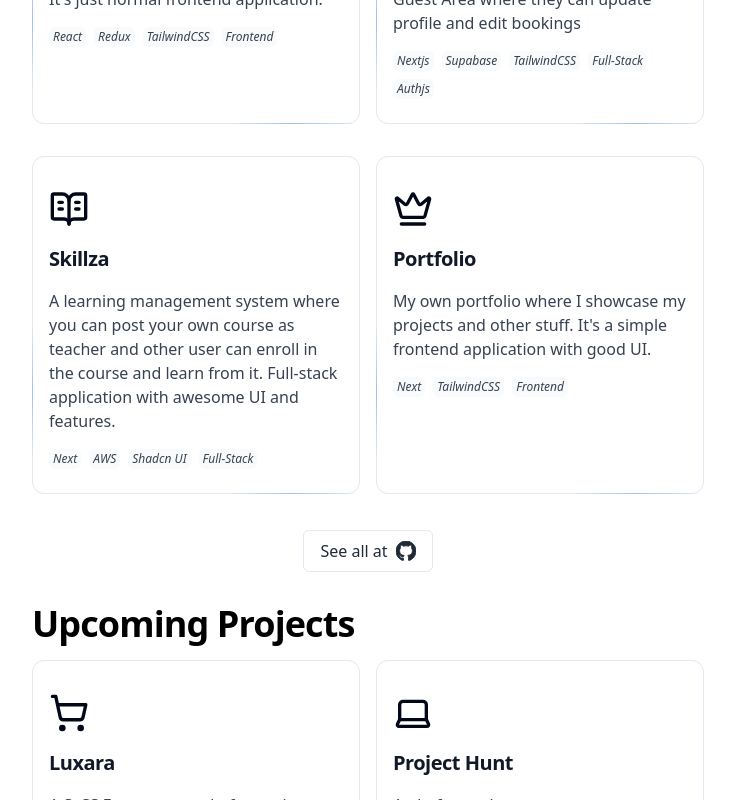
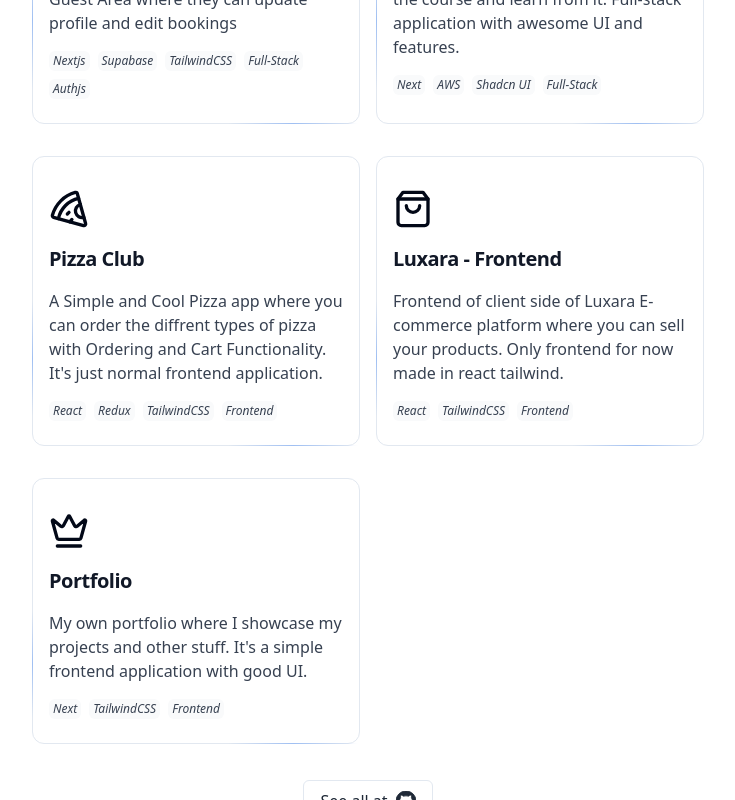
Before and after one commit to Itzsoham/portfolio, a Next.js app: page /projects in a window 1280 px wide. Shown: the part 1020-1820 px from the top of the page, without its empty margins (272-1007 px from the left). Built offline with nearby package versions, Linux system fonts and the light colour scheme.

Commit message:
added new project

```diff
--- a/constants/index.ts
+++ b/constants/index.ts
@@ -6,6 +6,7 @@ import {
   Crown,
   Laptop,
   PizzaIcon,
+  ShoppingBag,
   ShoppingCartIcon,
 } from "lucide-react";
 
@@ -81,6 +82,23 @@ export const Projects = [
     tags: ["React", "Supabase", "Material UI", "Full-Stack"],
   },
   {
+    title: "Royal Stay Client",
+    description:
+      "A Client Side version of The Royal Stay where diffrent users come and Login with Google and book the cabins. Guest Area where they can update profile and edit bookings",
+    href: "https://royal-stay.vercel.app/",
+    icon: BedSingleIcon,
+    tags: ["Nextjs", "Supabase", "TailwindCSS", "Full-Stack", "Authjs"],
+  },
+
+  {
+    title: "Skillza",
+    description:
+      " A learning management system where you can post your own course as teacher and other user can enroll in the course and learn from it. Full-stack application with awesome UI and features.",
+    href: "https://skillza.vercel.app/",
+    icon: BookOpenText,
+    tags: ["Next", "AWS", "Shadcn UI", "Full-Stack"],
+  },
+  {
     title: "Pizza Club",
     description:
       "A Simple and Cool Pizza app where you can order the diffrent types of pizza with Ordering and Cart Functionality. It's just normal frontend application.",
@@ -89,20 +107,12 @@ export const Projects = [
     tags: ["React", "Redux", "TailwindCSS", "Frontend"],
   },
   {
-    title: "Royal Stay Client",
+    title: "Luxara - Frontend",
     description:
-      "A Client Side version of The Royal Stay where diffrent users come and Login with Google and book the cabins. Guest Area where they can update profile and edit bookings",
-    href: "https://royal-stay.vercel.app/",
-    icon: BedSingleIcon,
-    tags: ["Nextjs", "Supabase", "TailwindCSS", "Full-Stack", "Authjs"],
-  },
-  {
-    title: "Skillza",
-    description:
-      " A learning management system where you can post your own course as teacher and other user can enroll in the course and learn from it. Full-stack application with awesome UI and features.",
-    href: "https://skillza.vercel.app/",
-    icon: BookOpenText,
-    tags: ["Next", "AWS", "Shadcn UI", "Full-Stack"],
+      "Frontend of client side of Luxara E-commerce platform where you can sell your products. Only frontend for now made in react tailwind.",
+    href: "https://luxara-frontend.vercel.app/",
+    icon: ShoppingBag,
+    tags: ["React", "TailwindCSS", "Frontend"],
   },
   {
     title: "Portfolio",
@@ -116,7 +126,7 @@ export const Projects = [
 
 export const UpcomingProjects = [
   {
-    title: "Luxara",
+    title: "Luxara - Full stack",
     description:
       "A SaSS E-commerce platform where you can sell your products and manage your inventory. Full-stack application with good charts and graphs.",
     href: "https://www.github.com/itzsoham/",
```
